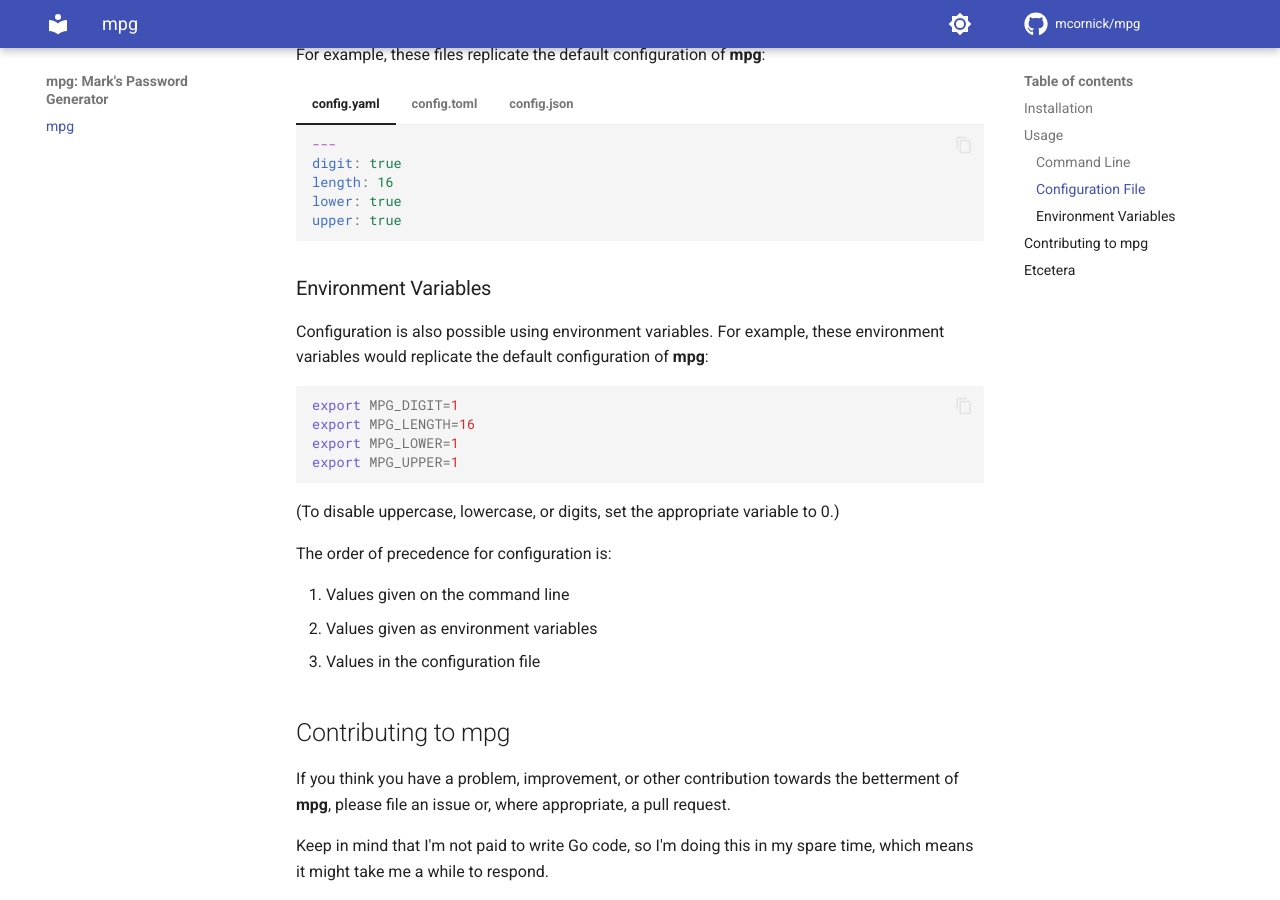
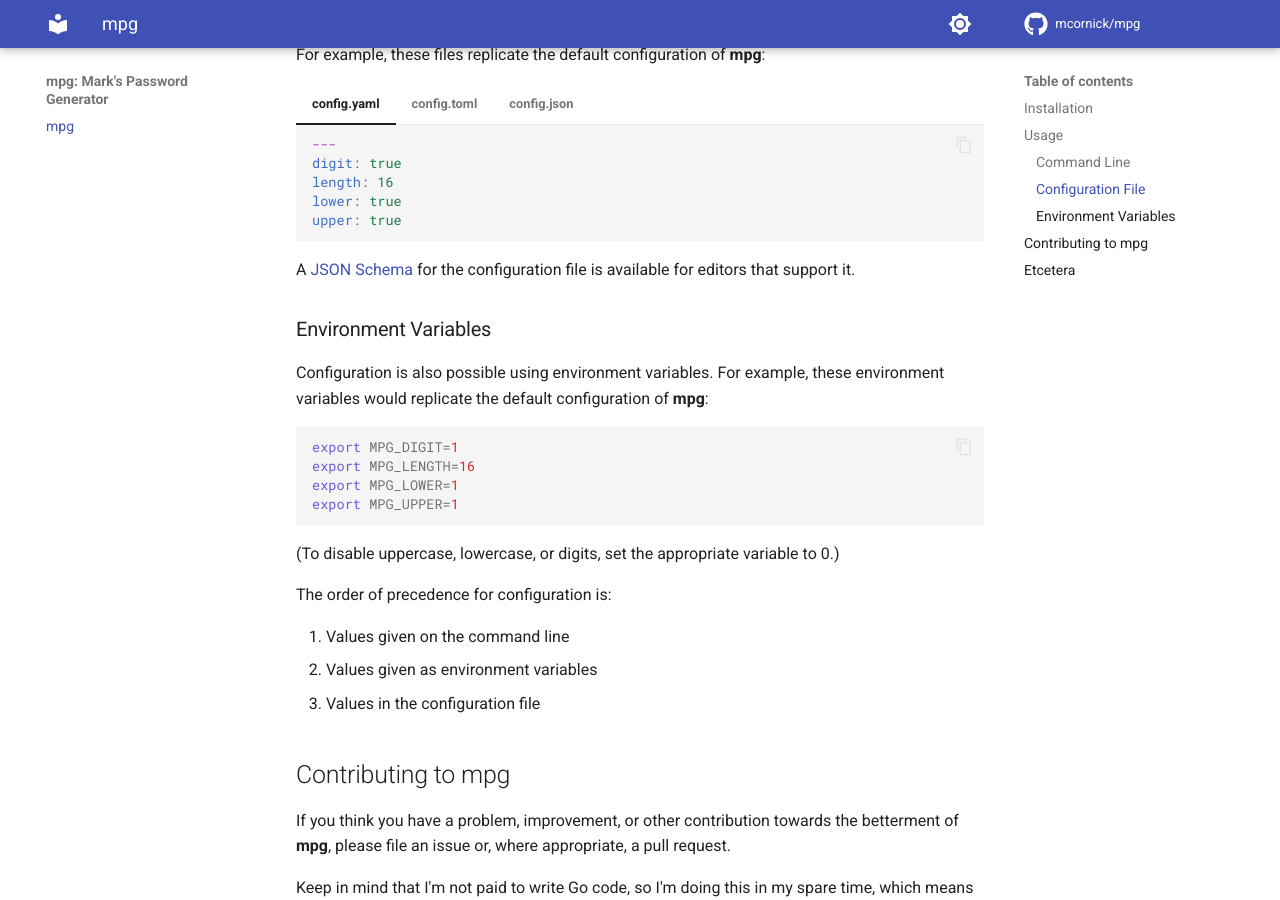
Before and after one commit to step-security-bot/mpg, an MkDocs documentation site: the page built from docs/index.md, in a window 1280 px wide and 900 px high, scrolled down 2198 px. Built offline with MkDocs 1.6.1 and Material for MkDocs 9.7.7, drawn with Linux system fonts in a browser that asks for light colours; comment, search, counter and statistics services are not loaded; the version menu is left out.

Commit message:
docs: link to JSON schema
Signed-off-by: Mark Cornick <mcornick@mcornick.com>

````diff
--- a/docs/index.md
+++ b/docs/index.md
@@ -174,6 +174,8 @@ For example, these files replicate the default configuration of __mpg__:
     }
     ```
 
+A [JSON Schema](config.schema.json) for the configuration file is available for editors that support it.
+
 ### Environment Variables
 
 Configuration is also possible using environment variables. For example, these environment variables would replicate the default configuration of __mpg__:
````
